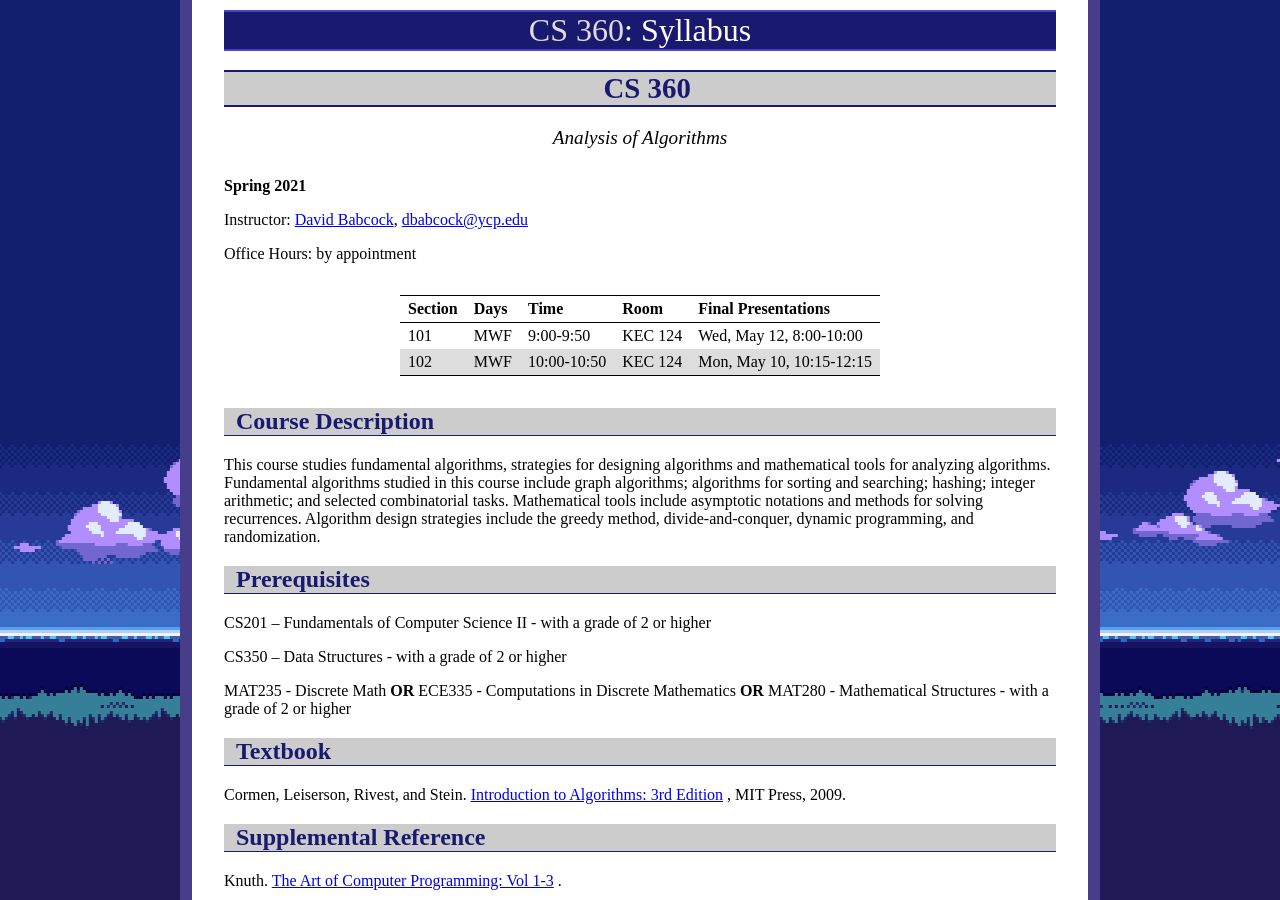
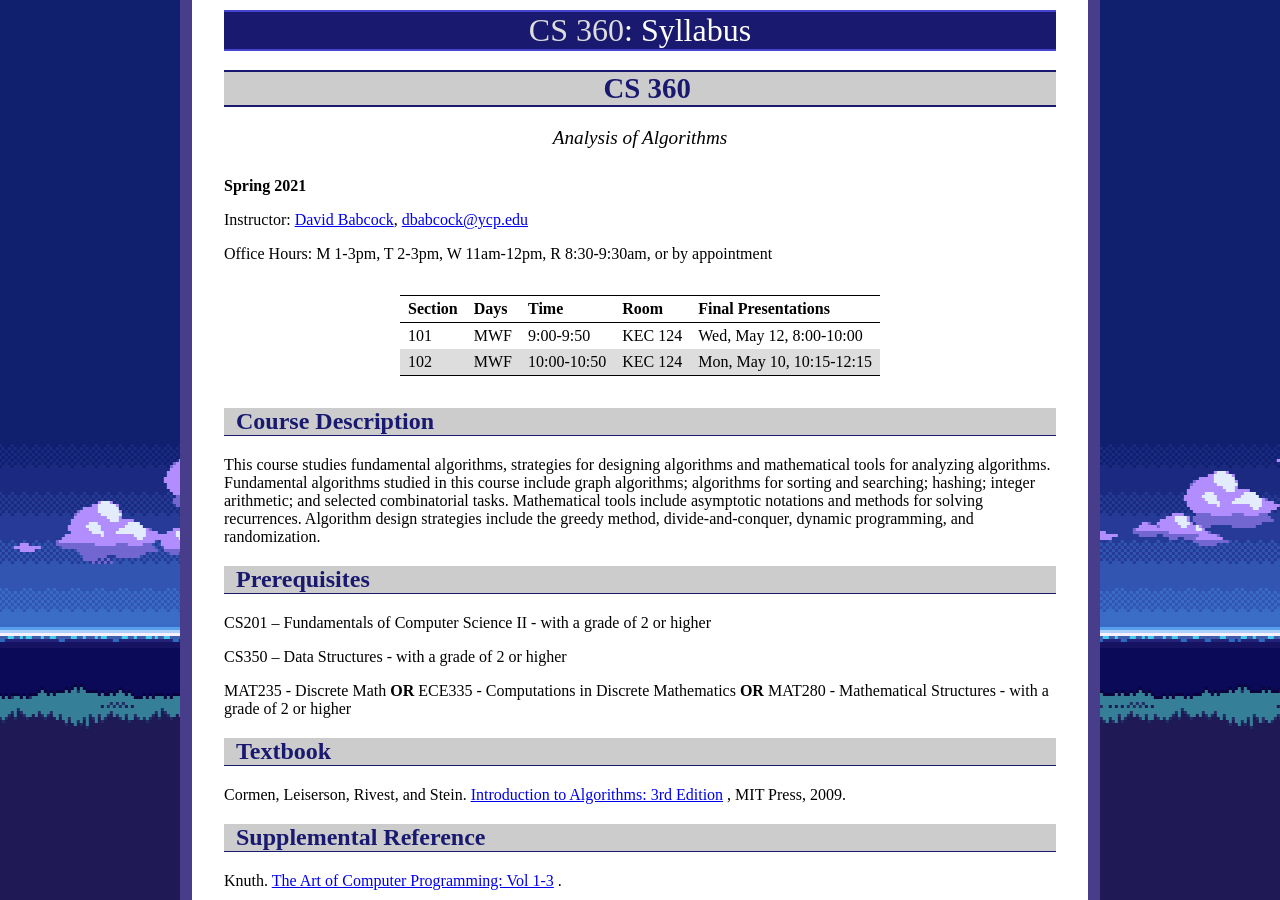
Before and after one commit to ycpcs/cs360-spring2021, a Jekyll site: the page built from syllabus.md, in a window 1280 px wide and 900 px high. Built offline with Jekyll 4.4.1, drawn with Linux system fonts in a browser that asks for light colours.

Commit message:
add office hours
add office hours

```diff
--- a/syllabus.md
+++ b/syllabus.md
@@ -11,7 +11,7 @@ title: "Syllabus"
 
 Instructor: <a href="http://faculty.ycp.edu/~dbabcock">David Babcock</a>, <dbabcock@ycp.edu>
 
-Office Hours: by appointment
+Office Hours: M 1-3pm, T 2-3pm, W 11am-12pm, R 8:30-9:30am, or by appointment
 
  Section  | Days |  Time       | Room    | Final Presentations
  -------- | ---- |  ---------- | ------- | ----------
```
